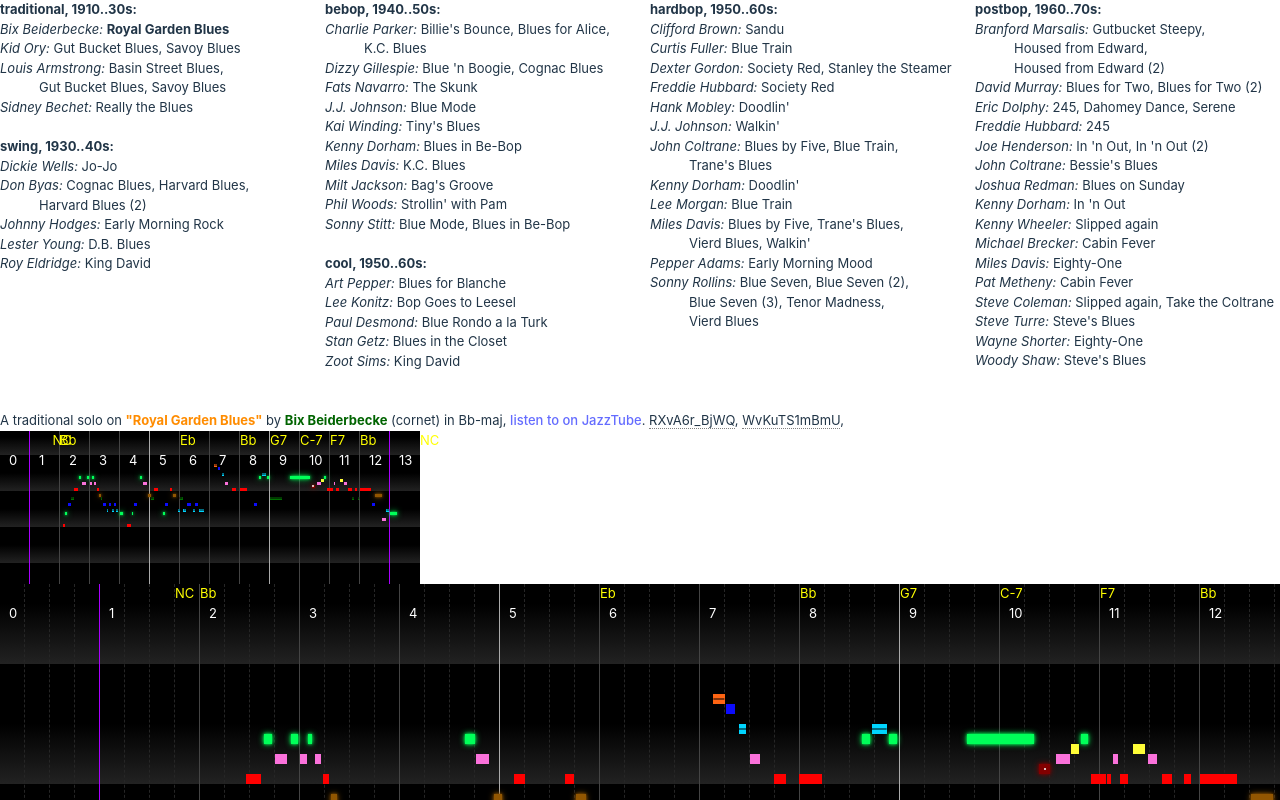
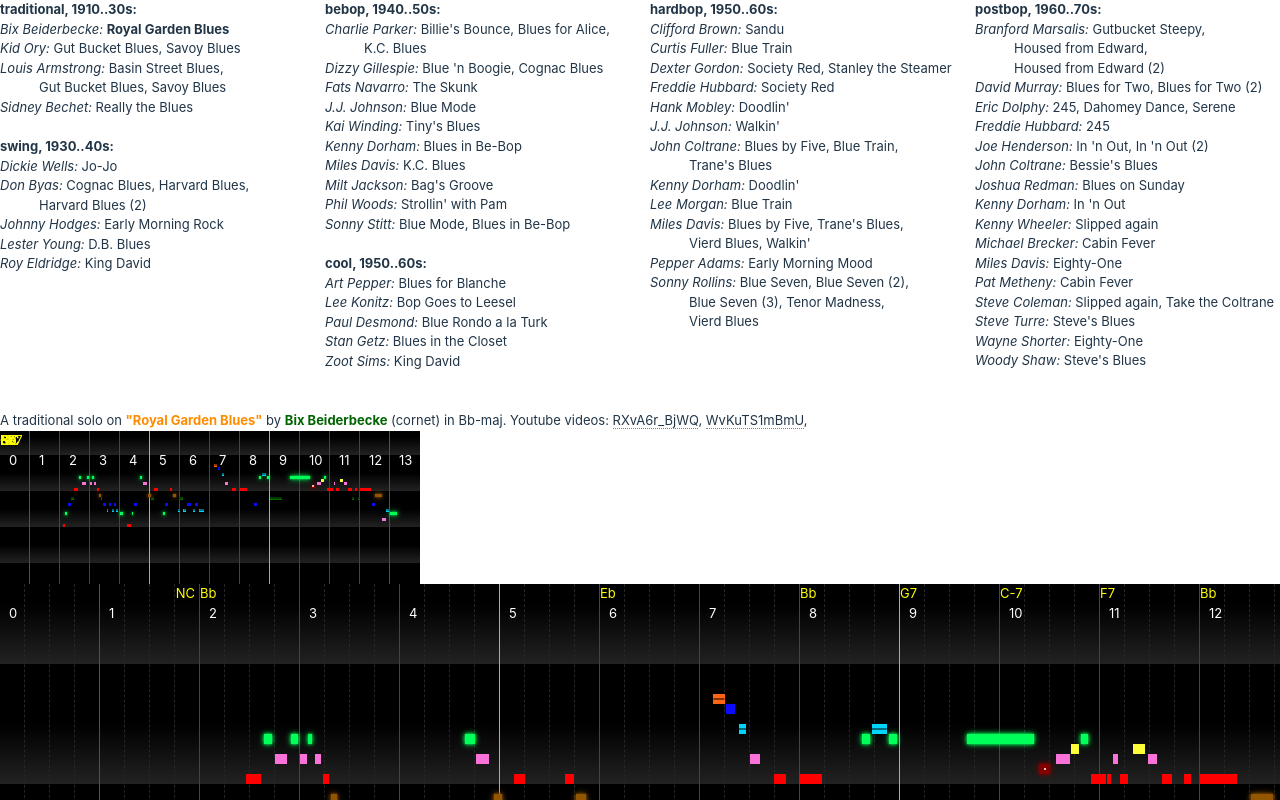
Before and after one commit to vpavlenko/12, a React (Vite) app: page / in a window 1280 px wide. Shown: the top 800 px of the page. Built offline with nearby package versions, Linux system fonts and the light colour scheme.

Commit message:
Use localStorage to remember dead youtube videos. Grid is broken now. TODO: remove parseInts

```diff
--- a/package.json
+++ b/package.json
@@ -15,7 +15,8 @@
     "react": "^18.2.0",
     "react-dom": "^18.2.0",
     "react-youtube": "^10.1.0",
-    "styled-components": "^6.1.8"
+    "styled-components": "^6.1.8",
+    "usehooks-ts": "^2.15.1"
   },
   "devDependencies": {
     "@types/papaparse": "^5.3.14",
--- a/src/App.tsx
+++ b/src/App.tsx
@@ -5,6 +5,7 @@
 import Papa from "papaparse";
 import YouTube, { YouTubePlayer } from "react-youtube";
 import TonalGrid from "./components/TonalGrid";
+import useLocalStorageSet from "./components/useLocalStorageSet";
 
 const MEASURES = [-1, 0, 1, 2, 3, 4, 5, 6, 7, 8, 9, 10, 11, 12, 13, 14];
 
@@ -128,6 +129,7 @@
             setData(data);
           },
           header: true,
+          dynamicTyping: true,
         });
       })
       .catch((error) => console.error("Error loading the CSV file:", error));
@@ -165,7 +167,8 @@
   key_: string;
   choruses: Note[];
   currentYoutubeTime: number;
-}> = ({ beatsData, key_, choruses, currentYoutubeTime }) => {
+  mapToRelativeTime: (time: number) => number;
+}> = ({ beatsData, key_, choruses, currentYoutubeTime, mapToRelativeTime }) => {
   const startBar = parseInt(beatsData[0]?.bar ?? "0", 10);
   const endBar = parseInt(beatsData.at(-1)?.bar ?? "0", 10);
   console.log(choruses);
@@ -182,6 +185,7 @@
         )}
         measureWidth={30}
         noteHeight={3}
+        mapToRelativeTime={mapToRelativeTime}
       />
     </div>
   );
@@ -194,6 +198,7 @@
   const [youtubeId, setYoutubeId] = useState<string | null>(null);
   const [choruses, setChoruses] = useState<Note[]>([]);
   const [currentYoutubeTime, setCurrentYoutubeTime] = useState<number>(0);
+  const [badVideos, addBadVideo] = useLocalStorageSet("badVideos");
   const playerRef = useRef<YouTubePlayer>();
 
   const { style, title, performer, key, instrument, melid } =
@@ -320,19 +325,15 @@
         <span style={{ color: "darkorange", fontWeight: 700 }}>"{title}"</span>{" "}
         by{" "}
         <span style={{ color: "darkgreen", fontWeight: 700 }}>{performer}</span>{" "}
-        ({INSTRUMENTS[instrument as keyof typeof INSTRUMENTS]}) in {key},{" "}
-        <a
-          href={`http://mir.audiolabs.uni-erlangen.de/jazztube/solos/solo/${melid}`}
-          target="_blank"
-        >
-          listen to on JazzTube
-        </a>
-        .{" "}
-        {youtubeVideos[melid]?.map(({ youtube_id }) => (
+        ({INSTRUMENTS[instrument as keyof typeof INSTRUMENTS]}) in {key}.
+        Youtube videos:{" "}
+        {youtubeVideos[melid]?.map(({ youtube_id }, index) => (
           <Fragment key={youtube_id}>
             <span
               style={
-                youtubeId === youtube_id
+                badVideos.has(youtube_id)
+                  ? { textDecoration: "line-through" }
+                  : youtubeId === youtube_id
                   ? { fontWeight: 700 }
                   : { borderBottom: "1px dotted gray", cursor: "pointer" }
               }
@@ -363,8 +364,9 @@
           { length: endBar - startBar + 1 },
           (_, index) => index + startBar
         )}
+        mapToRelativeTime={mapToRelativeTime}
       />
-      {youtubeId && (
+      {youtubeId && youtubeItem && (
         <YouTube
           videoId={youtubeId}
           opts={{
@@ -374,6 +376,7 @@
             },
           }}
           onReady={(event) => (playerRef.current = event.target)}
+          onError={() => addBadVideo(youtubeId)}
         />
       )}
       <CsvLoader
--- a/src/components/TonalGrid.tsx
+++ b/src/components/TonalGrid.tsx
@@ -65,6 +65,7 @@
   measures: number[];
   measureWidth: number;
   noteHeight: number;
+  mapToRelativeTime: (time: number) => number;
 }> = ({
   choruses,
   beats,
@@ -73,6 +74,7 @@
   measures,
   measureWidth,
   noteHeight,
+  mapToRelativeTime,
 }) => {
   const tonic = key_ ? KEYS.indexOf(key_.split("-")[0]) : 0;
   const octaves = [];
@@ -138,14 +140,14 @@
       )}
       {beats
         .filter(({ chord }) => chord)
-        .map(({ bar, beat, chord }, index) => (
+        .map(({ onset, chord }, index) => (
           <div
             key={index}
             style={{
               position: "absolute",
               left:
-                (parseInt(bar, 10) + 1 + (parseInt(beat, 10) - 1) / 4) *
-                measureWidth,
+                mapToRelativeTime &&
+                mapToRelativeTime(parseFloat(onset)) * measureWidth,
               color: "yellow",
             }}
           >
--- /dev/null
+++ b/src/components/useLocalStorageSet.ts
@@ -0,0 +1,25 @@
+import { useState, useEffect } from "react";
+import { useLocalStorage } from "usehooks-ts";
+
+const useLocalStorageSet = (
+  key: string,
+  initialValue: string[] = []
+): [set: Set<string>, add: (item: string) => void] => {
+  const [storedValue, setStoredValue] = useLocalStorage<string[]>(
+    key,
+    initialValue
+  );
+  const [set, setSet] = useState<Set<string>>(new Set(storedValue));
+
+  useEffect(() => {
+    setStoredValue(Array.from(set));
+  }, [set, setStoredValue]);
+
+  const add = (item: string) => {
+    setSet((prevSet) => new Set(prevSet).add(item));
+  };
+
+  return [set, add];
+};
+
+export default useLocalStorageSet;
```
Also changed, not shown: 1 other file (tests, documents, lock files or other folders).
